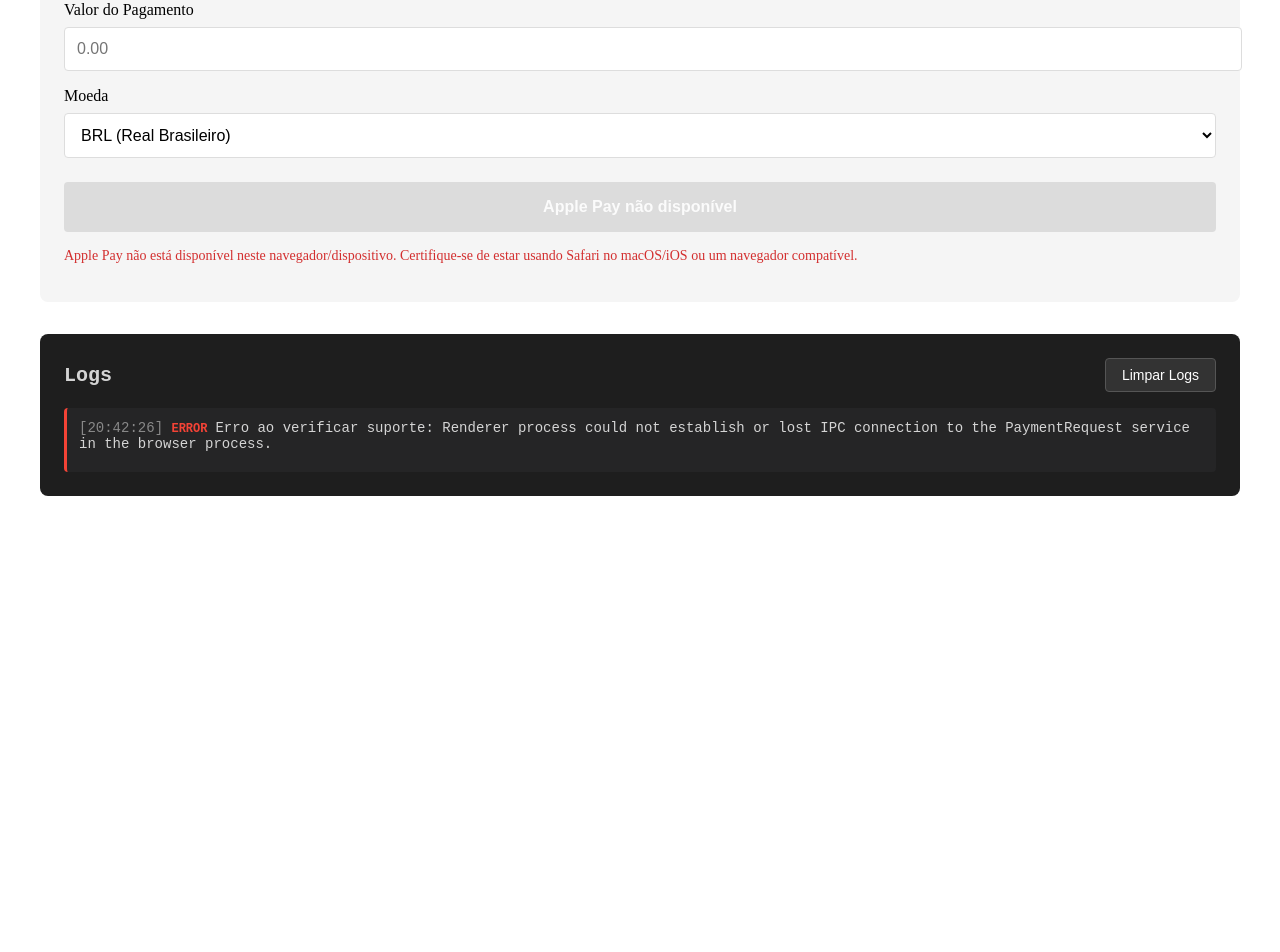
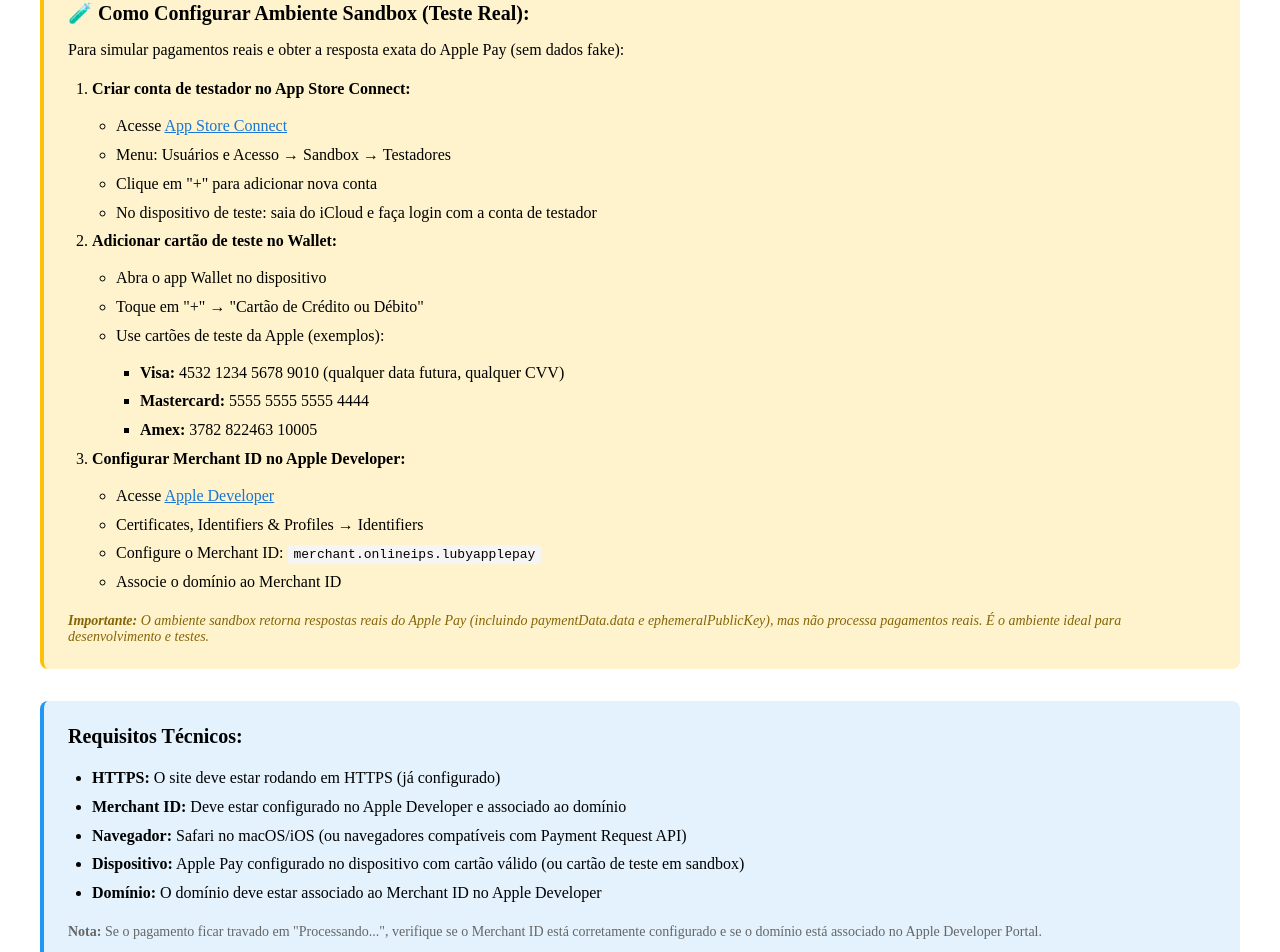
Before and after one commit to allexistudy/clone-tabnews, a Next.js app: page /apple in a window 1280 px wide. Shown: the part 153-1105 px from the top of the page. Before the commit the page ends 800 px from the top, so only its background shows below. Built offline with nearby package versions, Linux system fonts and the light colour scheme.

Commit message:
feat: apple pay test code

```diff
--- a/pages/apple/index.js
+++ b/pages/apple/index.js
@@ -97,7 +97,7 @@
         supportedMethods: "https://apple.com/apple-pay",
         data: {
           version: 3,
-          merchantIdentifier: "merchant.com.example", // Placeholder - não é necessário para POC
+          merchantIdentifier: "merchant.onlineips.lubyapplepay",
           countryCode: currency === "BRL" ? "BR" : "US",
           currencyCode: currency,
           supportedNetworks: ["visa", "masterCard", "amex", "discover"],
@@ -122,44 +122,116 @@
 
       // Mostrar interface do Apple Pay
       const paymentResponse = await paymentRequest.show();
+      console.log("paymentResponse", paymentResponse);
 
       addLog("success", "Pagamento autorizado pelo usuário");
 
       // Capturar dados do pagamento
-      const paymentData = paymentResponse.details;
+      const rawDetails = paymentResponse.details ?? {};
 
-      // Extrair informações específicas
+      // Detectar ambiente (sandbox vs produção)
+      const isSandbox =
+        window.location.hostname.includes("localhost") ||
+        window.location.hostname.includes("127.0.0.1") ||
+        window.location.hostname.includes("test") ||
+        window.location.hostname.includes("sandbox");
+
+      addLog(
+        "info",
+        `Ambiente detectado: ${isSandbox ? "SANDBOX (Teste)" : "PRODUÇÃO"}`,
+      );
+
+      // Log completo para debug
+      addLog("info", "Raw paymentResponse.details completo", {
+        ...rawDetails,
+        environment: isSandbox ? "sandbox" : "production",
+      });
+
+      // Apple Pay retorna o token em paymentData (string JSON)
+      // O formato típico é: { paymentData: "string JSON com token" }
+      let paymentDataString = null;
+      let paymentDataParsed = null;
+
+      // Tentar diferentes caminhos onde o token pode estar
+      if (rawDetails.paymentData) {
+        paymentDataString = rawDetails.paymentData;
+      } else if (rawDetails.token) {
+        paymentDataString = rawDetails.token;
+      } else if (typeof rawDetails === "string") {
+        paymentDataString = rawDetails;
+      }
+
+      // Se paymentData é uma string, tentar fazer parse
+      if (typeof paymentDataString === "string") {
+        try {
+          paymentDataParsed = JSON.parse(paymentDataString);
+          addLog("info", "paymentData parseado com sucesso");
+        } catch (e) {
+          addLog("warning", "paymentData não é um JSON válido", {
+            error: e.message,
+            rawString: paymentDataString.substring(0, 100) + "...",
+          });
+        }
+      } else if (paymentDataString && typeof paymentDataString === "object") {
+        paymentDataParsed = paymentDataString;
+      }
+
+      // Extrair dados específicos
+      // O formato do Apple Pay token geralmente é:
+      // { header: { ephemeralPublicKey: "...", ... }, data: "..." }
+      const tokenData = paymentDataParsed || paymentDataString || rawDetails;
+
+      const header = tokenData?.header || null;
+      const data = tokenData?.data || paymentDataString || null;
+      const ephemeralPublicKey = header?.ephemeralPublicKey || null;
+
+      // Extrair informações específicas solicitadas
       const extractedData = {
+        environment: isSandbox ? "sandbox" : "production",
         paymentData: {
-          data: paymentData.data,
+          data: data,
           header: {
-            ephemeralPublicKey: paymentData.header?.ephemeralPublicKey,
+            ephemeralPublicKey: ephemeralPublicKey,
+            transactionId: header?.transactionId,
+            publicKeyHash: header?.publicKeyHash,
+            applicationData: header?.applicationData,
           },
         },
-        complete: paymentData.complete,
-        methodName: paymentData.methodName,
-        payerEmail: paymentData.payerEmail,
-        payerName: paymentData.payerName,
-        payerPhone: paymentData.payerPhone,
-        shippingAddress: paymentData.shippingAddress,
-        shippingOption: paymentData.shippingOption,
+        rawDetails: rawDetails,
+        parsedToken: paymentDataParsed,
+        rawPaymentDataString:
+          typeof paymentDataString === "string"
+            ? paymentDataString.substring(0, 200) +
+              (paymentDataString.length > 200 ? "..." : "")
+            : null,
+        note: isSandbox
+          ? "Este é um pagamento de teste em ambiente sandbox. Os dados são reais do Apple Pay, mas não há cobrança real."
+          : "Este é um pagamento em ambiente de produção.",
       };
 
       addLog("success", "Dados do pagamento capturados", extractedData);
 
       // Mostrar dados específicos solicitados
       addLog("info", "=== DADOS ESPECÍFICOS SOLICITADOS ===");
-      if (paymentData.data) {
-        addLog("success", "paymentData.data", paymentData.data);
+
+      if (data) {
+        addLog("success", "paymentData.data encontrado", {
+          type: typeof data,
+          length: typeof data === "string" ? data.length : "N/A",
+          preview:
+            typeof data === "string"
+              ? data.substring(0, 100) + (data.length > 100 ? "..." : "")
+              : data,
+        });
       } else {
         addLog("warning", "paymentData.data não encontrado");
       }
 
-      if (paymentData.header?.ephemeralPublicKey) {
+      if (ephemeralPublicKey) {
         addLog(
           "success",
-          "paymentData.header.ephemeralPublicKey",
-          paymentData.header.ephemeralPublicKey,
+          "paymentData.header.ephemeralPublicKey encontrado",
+          ephemeralPublicKey,
         );
       } else {
         addLog(
@@ -173,6 +245,7 @@
 
       addLog("success", "Pagamento processado com sucesso");
     } catch (error) {
+      console.log("error", error);
       if (error.name === "AbortError") {
         addLog("warning", "Pagamento cancelado pelo usuário");
       } else {
@@ -217,6 +290,179 @@
       >
         Apple Pay POC
       </h1>
+
+      <div
+        style={{
+          backgroundColor: "#fff3cd",
+          padding: "1.5rem",
+          borderRadius: "8px",
+          marginBottom: "2rem",
+          borderLeft: "4px solid #ffc107",
+        }}
+      >
+        <h2
+          style={{
+            marginTop: 0,
+            marginBottom: "1rem",
+            fontSize: "1.25rem",
+            fontWeight: "600",
+          }}
+        >
+          🧪 Como Configurar Ambiente Sandbox (Teste Real):
+        </h2>
+        <p style={{ marginTop: 0, marginBottom: "1rem" }}>
+          Para simular pagamentos reais e obter a resposta exata do Apple Pay
+          (sem dados fake):
+        </p>
+        <ol style={{ margin: 0, paddingLeft: "1.5rem", lineHeight: "1.8" }}>
+          <li>
+            <strong>Criar conta de testador no App Store Connect:</strong>
+            <ul style={{ marginTop: "0.5rem", paddingLeft: "1.5rem" }}>
+              <li>
+                Acesse{" "}
+                <a
+                  href="https://appstoreconnect.apple.com"
+                  target="_blank"
+                  rel="noopener noreferrer"
+                  style={{ color: "#1976d2", textDecoration: "underline" }}
+                >
+                  App Store Connect
+                </a>
+              </li>
+              <li>Menu: Usuários e Acesso → Sandbox → Testadores</li>
+              <li>Clique em &quot;+&quot; para adicionar nova conta</li>
+              <li>
+                No dispositivo de teste: saia do iCloud e faça login com a conta
+                de testador
+              </li>
+            </ul>
+          </li>
+          <li>
+            <strong>Adicionar cartão de teste no Wallet:</strong>
+            <ul style={{ marginTop: "0.5rem", paddingLeft: "1.5rem" }}>
+              <li>Abra o app Wallet no dispositivo</li>
+              <li>
+                Toque em &quot;+&quot; → &quot;Cartão de Crédito ou Débito&quot;
+              </li>
+              <li>
+                Use cartões de teste da Apple (exemplos):
+                <ul style={{ marginTop: "0.5rem", paddingLeft: "1.5rem" }}>
+                  <li>
+                    <strong>Visa:</strong> 4532 1234 5678 9010 (qualquer data
+                    futura, qualquer CVV)
+                  </li>
+                  <li>
+                    <strong>Mastercard:</strong> 5555 5555 5555 4444
+                  </li>
+                  <li>
+                    <strong>Amex:</strong> 3782 822463 10005
+                  </li>
+                </ul>
+              </li>
+            </ul>
+          </li>
+          <li>
+            <strong>Configurar Merchant ID no Apple Developer:</strong>
+            <ul style={{ marginTop: "0.5rem", paddingLeft: "1.5rem" }}>
+              <li>
+                Acesse{" "}
+                <a
+                  href="https://developer.apple.com"
+                  target="_blank"
+                  rel="noopener noreferrer"
+                  style={{ color: "#1976d2", textDecoration: "underline" }}
+                >
+                  Apple Developer
+                </a>
+              </li>
+              <li>Certificates, Identifiers & Profiles → Identifiers</li>
+              <li>
+                Configure o Merchant ID:{" "}
+                <code
+                  style={{
+                    backgroundColor: "#f5f5f5",
+                    padding: "2px 6px",
+                    borderRadius: "3px",
+                  }}
+                >
+                  merchant.onlineips.lubyapplepay
+                </code>
+              </li>
+              <li>Associe o domínio ao Merchant ID</li>
+            </ul>
+          </li>
+        </ol>
+        <p
+          style={{
+            marginTop: "1rem",
+            marginBottom: 0,
+            fontSize: "0.875rem",
+            color: "#856404",
+            fontStyle: "italic",
+          }}
+        >
+          <strong>Importante:</strong> O ambiente sandbox retorna respostas
+          reais do Apple Pay (incluindo paymentData.data e ephemeralPublicKey),
+          mas não processa pagamentos reais. É o ambiente ideal para
+          desenvolvimento e testes.
+        </p>
+      </div>
+
+      <div
+        style={{
+          backgroundColor: "#e3f2fd",
+          padding: "1.5rem",
+          borderRadius: "8px",
+          marginBottom: "2rem",
+          borderLeft: "4px solid #2196f3",
+        }}
+      >
+        <h2
+          style={{
+            marginTop: 0,
+            marginBottom: "1rem",
+            fontSize: "1.25rem",
+            fontWeight: "600",
+          }}
+        >
+          Requisitos Técnicos:
+        </h2>
+        <ul style={{ margin: 0, paddingLeft: "1.5rem", lineHeight: "1.8" }}>
+          <li>
+            <strong>HTTPS:</strong> O site deve estar rodando em HTTPS (já
+            configurado)
+          </li>
+          <li>
+            <strong>Merchant ID:</strong> Deve estar configurado no Apple
+            Developer e associado ao domínio
+          </li>
+          <li>
+            <strong>Navegador:</strong> Safari no macOS/iOS (ou navegadores
+            compatíveis com Payment Request API)
+          </li>
+          <li>
+            <strong>Dispositivo:</strong> Apple Pay configurado no dispositivo
+            com cartão válido (ou cartão de teste em sandbox)
+          </li>
+          <li>
+            <strong>Domínio:</strong> O domínio deve estar associado ao Merchant
+            ID no Apple Developer
+          </li>
+        </ul>
+        <p
+          style={{
+            marginTop: "1rem",
+            marginBottom: 0,
+            fontSize: "0.875rem",
+            color: "#666",
+          }}
+        >
+          <strong>Nota:</strong> Se o pagamento ficar travado em
+          &quot;Processando...&quot;, verifique se o Merchant ID está
+          corretamente configurado e se o domínio está associado no Apple
+          Developer Portal.
+        </p>
+      </div>
 
       <div
         style={{
```
